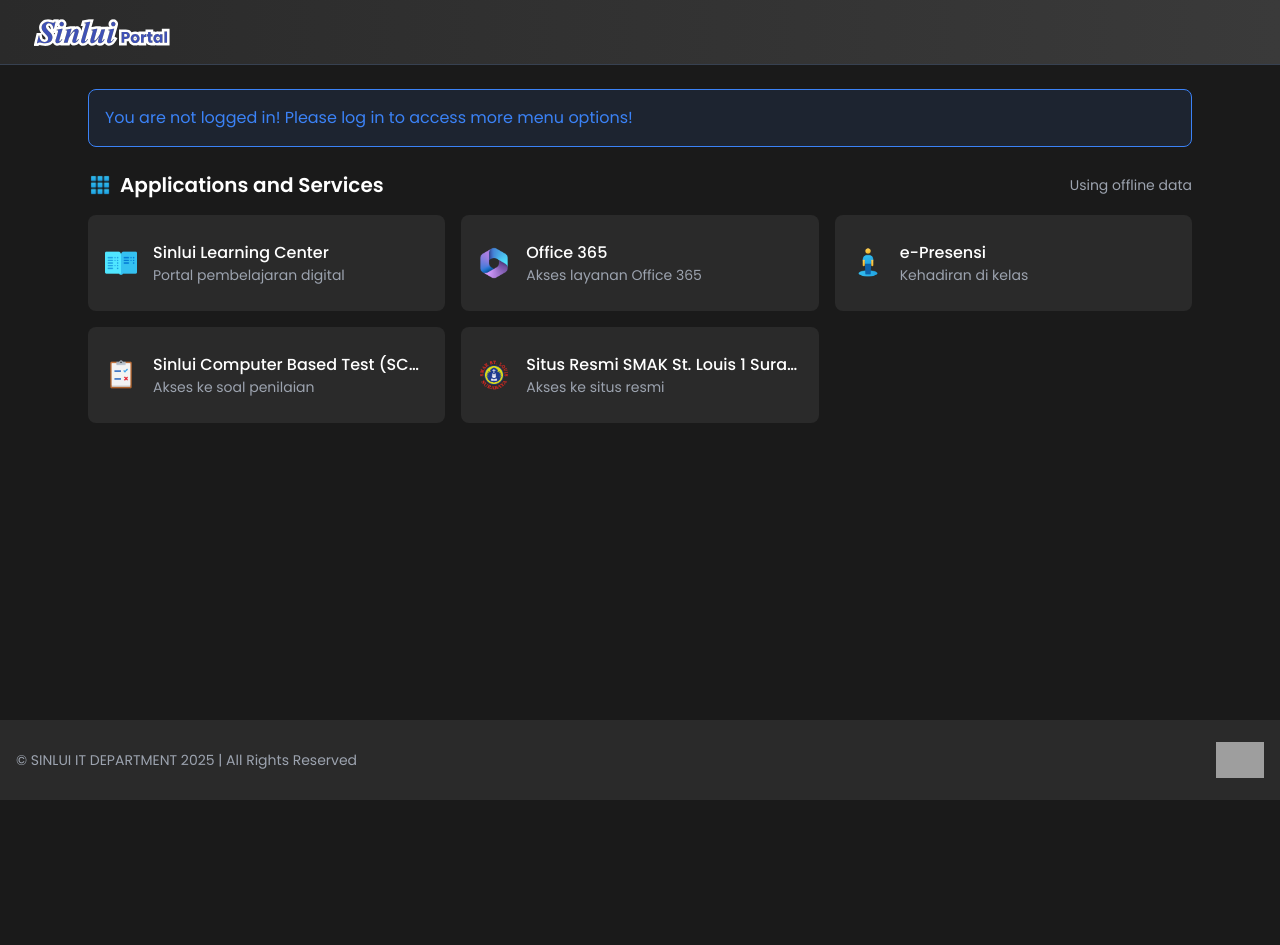
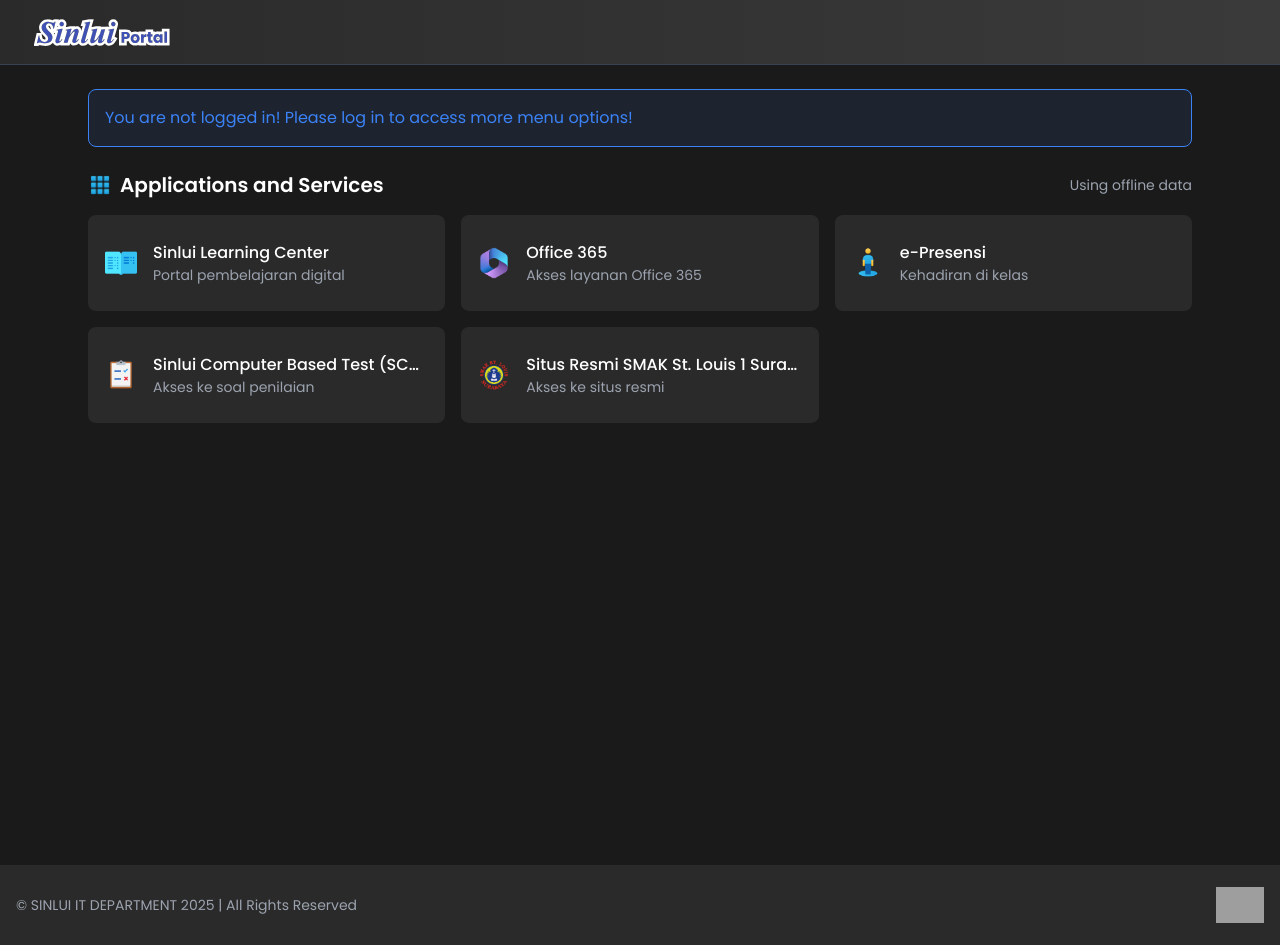
Before and after one commit to jamesaja2/sinluiportal, a React (Vite) app: page / in a window 1280 px wide. Before the commit the page ends 800 px from the top, so only its background shows below. Built offline with nearby package versions, Linux system fonts and the light colour scheme; no server answers; grey boxes are pictures that could not be loaded; what hono would draw is missing.

Commit message:
Update MainContent.tsx

```diff
--- a/src/components/MainContent.tsx
+++ b/src/components/MainContent.tsx
@@ -13,7 +13,7 @@
   const { links, isLoading, error } = useLinks();
 
   return (
-    <main className="flex-1 p-6 max-w-6xl mx-auto">
+    <main className="flex-1 p-6 w-full max-w-6xl mx-auto min-h-screen">
       {user ? (
         <h1 className="text-2xl font-semibold mb-6">
           Selamat Datang, {user.name}
```
